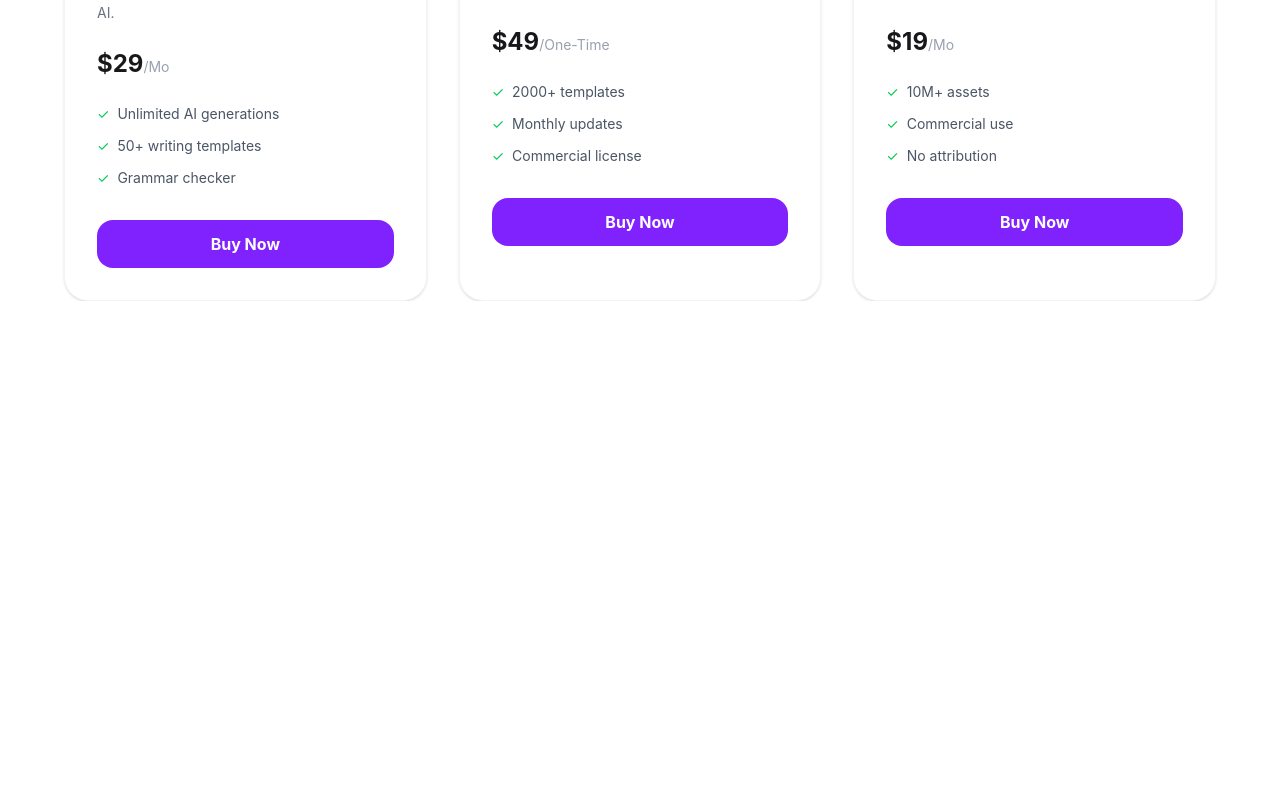
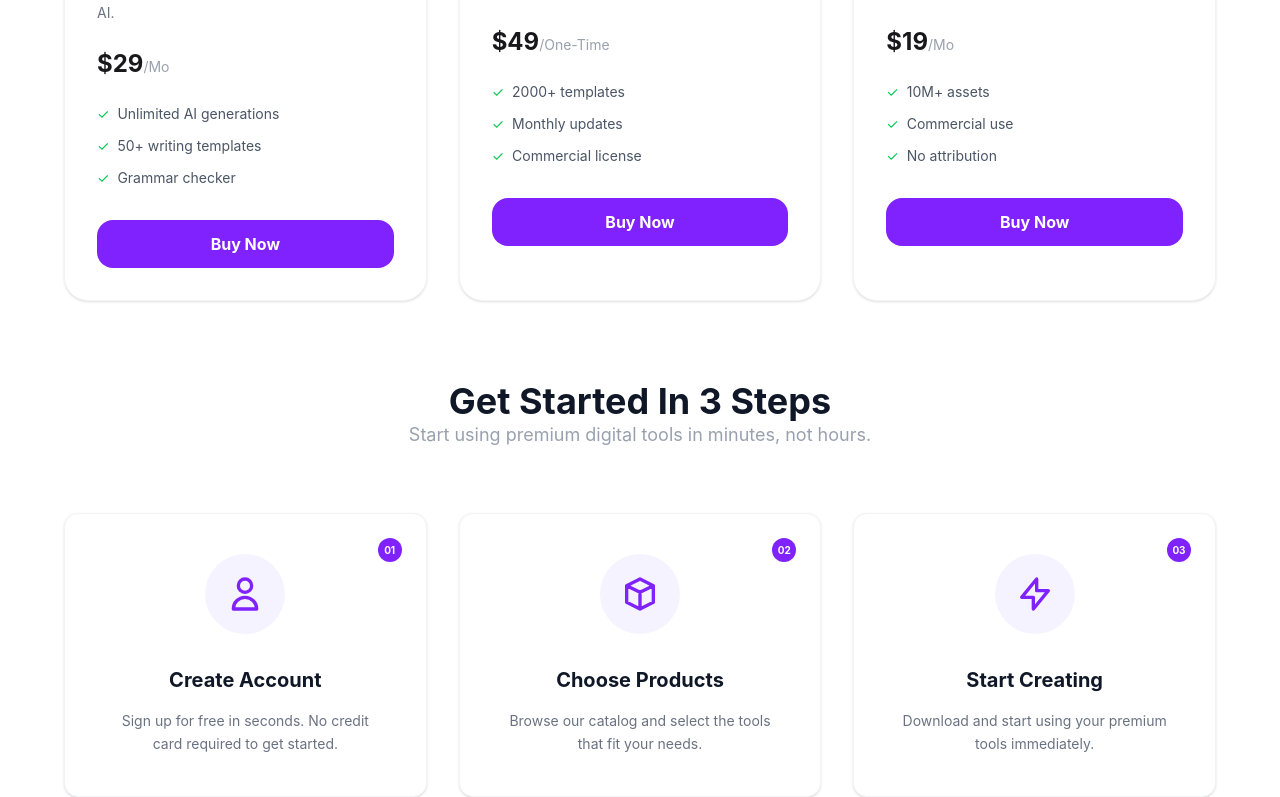
Before and after one commit to rafirahman-cyber/digital-tool-project, a React (Vite) app: page / in a window 1280 px wide. Shown: the part 1491-2288 px from the top of the page. Before the commit the page ends 1792 px from the top, so only its background shows below. Built offline with nearby package versions, Linux system fonts and the light colour scheme.

Commit message:
added photos in banner section

```diff
--- a/src/App.jsx
+++ b/src/App.jsx
@@ -1,4 +1,5 @@
 import Banner from "./component/Banner"
+import HeroSection from "./component/HeroSection"
 import Navbar from "./component/Navbar"
 
 
@@ -10,6 +11,7 @@ function App() {
     <>
      <Navbar></Navbar>
      <Banner></Banner>
+     <HeroSection></HeroSection>
     </>
   )
 }
--- /dev/null
+++ b/src/component/HeroSection.jsx
@@ -0,0 +1,63 @@
+import React from 'react';
+
+const HeroSection = () => {
+    return (
+        <div>
+            <div class="max-w-7xl mx-auto text-center mb-16">
+    <h2 class="text-4xl font-bold text-gray-900 mt-20">Get Started In 3 Steps</h2>
+    <p class="text-gray-400 text-lg">Start using premium digital tools in minutes, not hours.</p>
+  </div>
+
+  <div class="max-w-6xl mx-auto grid grid-cols-1 md:grid-cols-3 gap-8">
+
+    <div class="bg-white p-10 rounded-[14px] border border-gray-100 shadow-sm relative text-center hover:shadow-md transition">
+      <span class="absolute top-6 right-6 bg-violet-600 text-white text-[10px] font-bold w-6 h-6 flex items-center justify-center rounded-full">01</span>
+
+      <div class="w-20 h-20 bg-violet-50 rounded-full flex items-center justify-center mx-auto mb-8">
+        <svg xmlns="http://www.w3.org/2000/svg" class="h-10 w-10 text-violet-600" fill="none" viewBox="0 0 24 24" stroke="currentColor">
+          <path stroke-linecap="round" stroke-linejoin="round" stroke-width="2" d="M16 7a4 4 0 11-8 0 4 4 0 018 0zM12 14a7 7 0 00-7 7h14a7 7 0 00-7-7z" />
+        </svg>
+      </div>
+
+      <h3 class="text-xl font-bold text-gray-900 mb-4">Create Account</h3>
+      <p class="text-gray-500 text-sm leading-relaxed">
+        Sign up for free in seconds. No credit card required to get started.
+      </p>
+    </div>
+
+    <div class="bg-white p-10 rounded-[14px] border border-gray-100 shadow-sm relative text-center hover:shadow-md transition">
+      <span class="absolute top-6 right-6 bg-violet-600 text-white text-[10px] font-bold w-6 h-6 flex items-center justify-center rounded-full">02</span>
+
+      <div class="w-20 h-20 bg-violet-50 rounded-full flex items-center justify-center mx-auto mb-8">
+        <svg xmlns="http://www.w3.org/2000/svg" class="h-10 w-10 text-violet-600" fill="none" viewBox="0 0 24 24" stroke="currentColor">
+          <path stroke-linecap="round" stroke-linejoin="round" stroke-width="2" d="M20 7l-8-4-8 4m16 0l-8 4m8-4v10l-8 4m0-10L4 7m8 4v10M4 7v10l8 4" />
+        </svg>
+      </div>
+
+      <h3 class="text-xl font-bold text-gray-900 mb-4">Choose Products</h3>
+      <p class="text-gray-500 text-sm leading-relaxed">
+        Browse our catalog and select the tools that fit your needs.
+      </p>
+    </div>
+
+    <div class="bg-white p-10 rounded-[14px] border border-gray-100 shadow-sm relative text-center hover:shadow-md transition">
+      <span class="absolute top-6 right-6 bg-violet-600 text-white text-[10px] font-bold w-6 h-6 flex items-center justify-center rounded-full">03</span>
+
+      <div class="w-20 h-20 bg-violet-50 rounded-full flex items-center justify-center mx-auto mb-8">
+        <svg xmlns="http://www.w3.org/2000/svg" class="h-10 w-10 text-violet-600" fill="none" viewBox="0 0 24 24" stroke="currentColor">
+          <path stroke-linecap="round" stroke-linejoin="round" stroke-width="2" d="M13 10V3L4 14h7v7l9-11h-7z" />
+        </svg>
+      </div>
+
+      <h3 class="text-xl font-bold text-gray-900 mb-4">Start Creating</h3>
+      <p class="text-gray-500 text-sm leading-relaxed">
+        Download and start using your premium tools immediately.
+      </p>
+    </div>
+
+  </div>
+        </div>
+    );
+};
+
+export default HeroSection;
```
